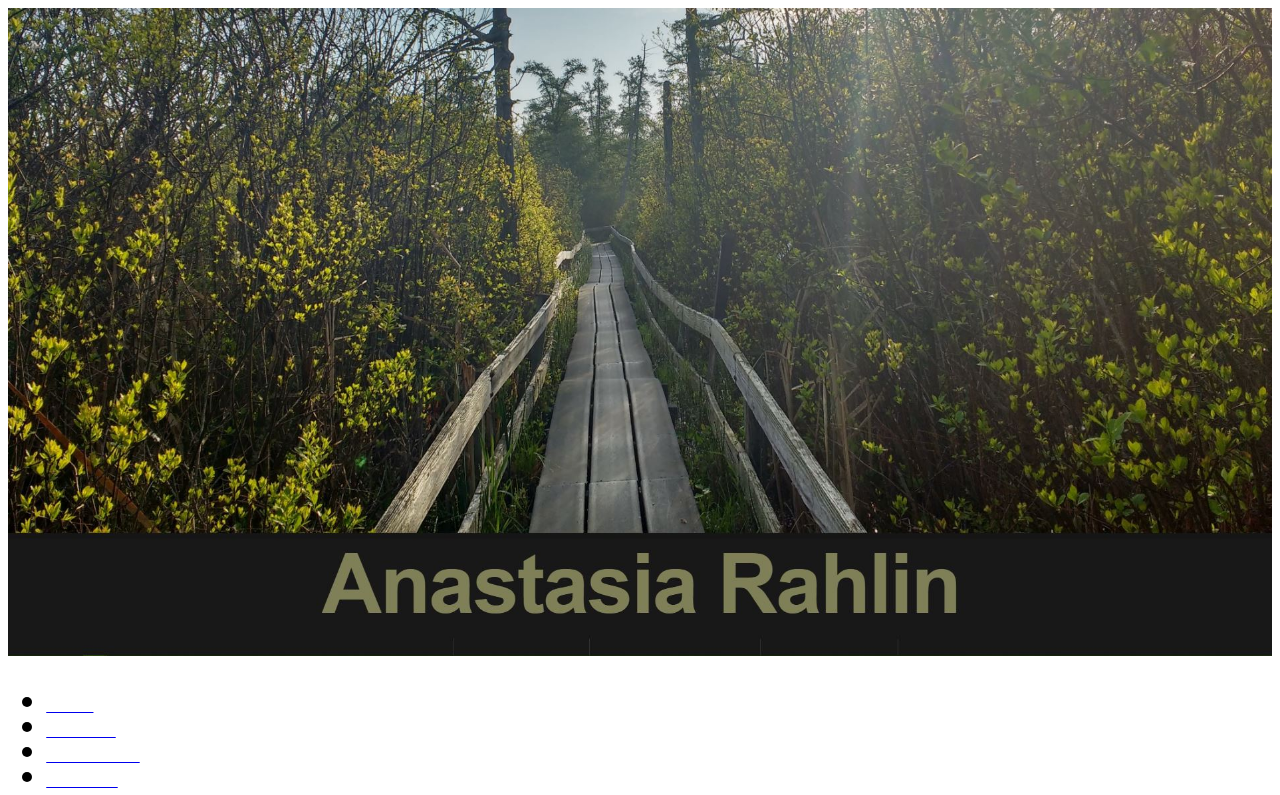
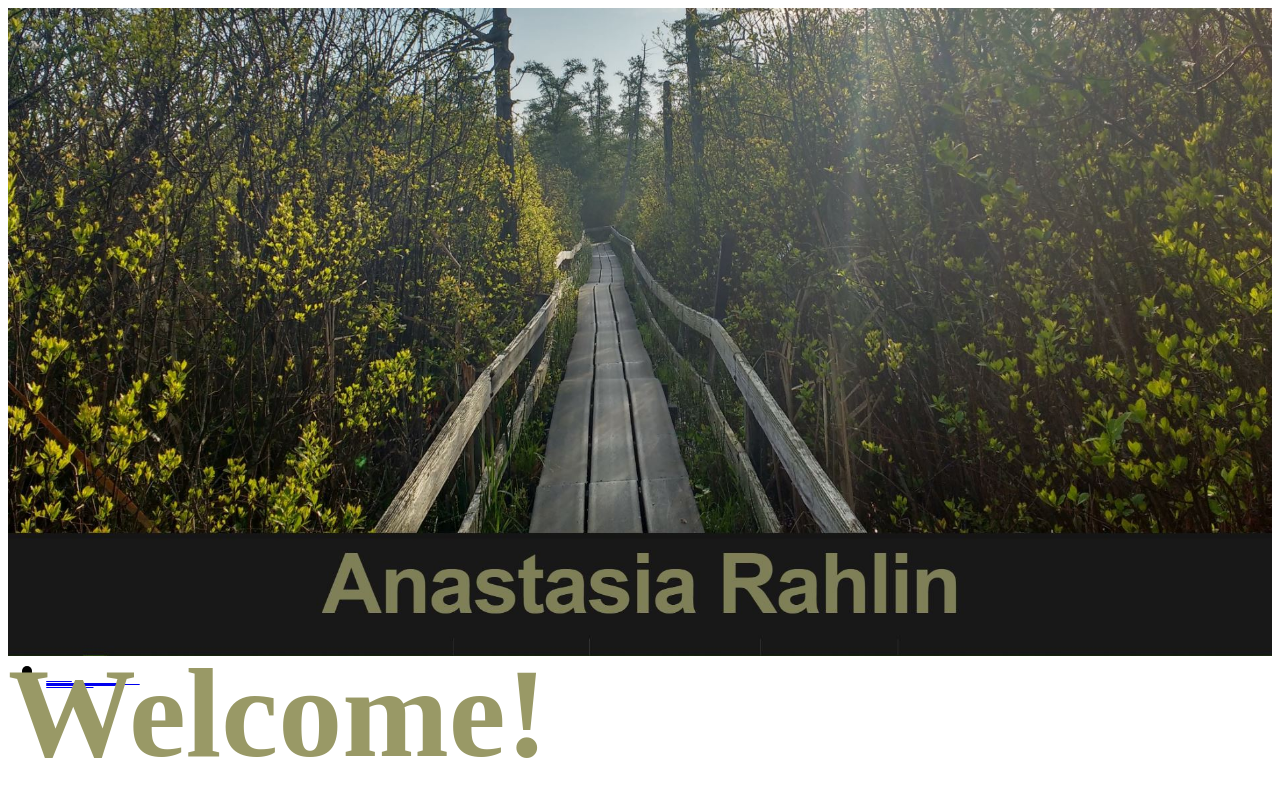
Before and after one commit to anarahlin/anarahlin.github.io, a Jekyll site: the page built from index.html, in a window 1280 px wide. Shown: the top 795 px of the page. Built offline with Jekyll 4.4.1, drawn with Linux system fonts in a browser that asks for light colours; nearby versions of some CDN libraries; the list of posts is cut into pages by our own code; comment, search, counter and statistics services are not loaded.

Commit message:
Update nav.html

```diff
--- a/_includes/nav.html
+++ b/_includes/nav.html
@@ -58,8 +58,8 @@
 
 			font-size: calc(0.01px + (25 - 0.1) * ((100vw - 0.1px) / (1800 - 0.1))); /*used to be 7em */
 			/*line-height: calc(1.3em + (1.5 - 1.2) * ((100vw - 10px)/(1800 - 10))); this line is completely new */
-			margin-top: -0.6em; /*used to be -0.6em then changed to -1em then back, this definitely moves the links down if you make it bigger, and can be used instead of long lines of <br> */
- 			margin-bottom: 0.1em; /*used to be 0.6em; curious if it makes the bottom of the black box header smaller */
+			margin-top: -2em; /*used to be -0.6em then changed to -1em then back, this definitely moves the links down if you make it bigger, and can be used instead of long lines of <br> */
+ 			margin-bottom: -0.1em; /*used to be 0.6em; curious if it makes the bottom of the black box header smaller */
  			margin-left: -0.1em;
   			margin-right: -0.1em;
   			font-weight: bold;
```
